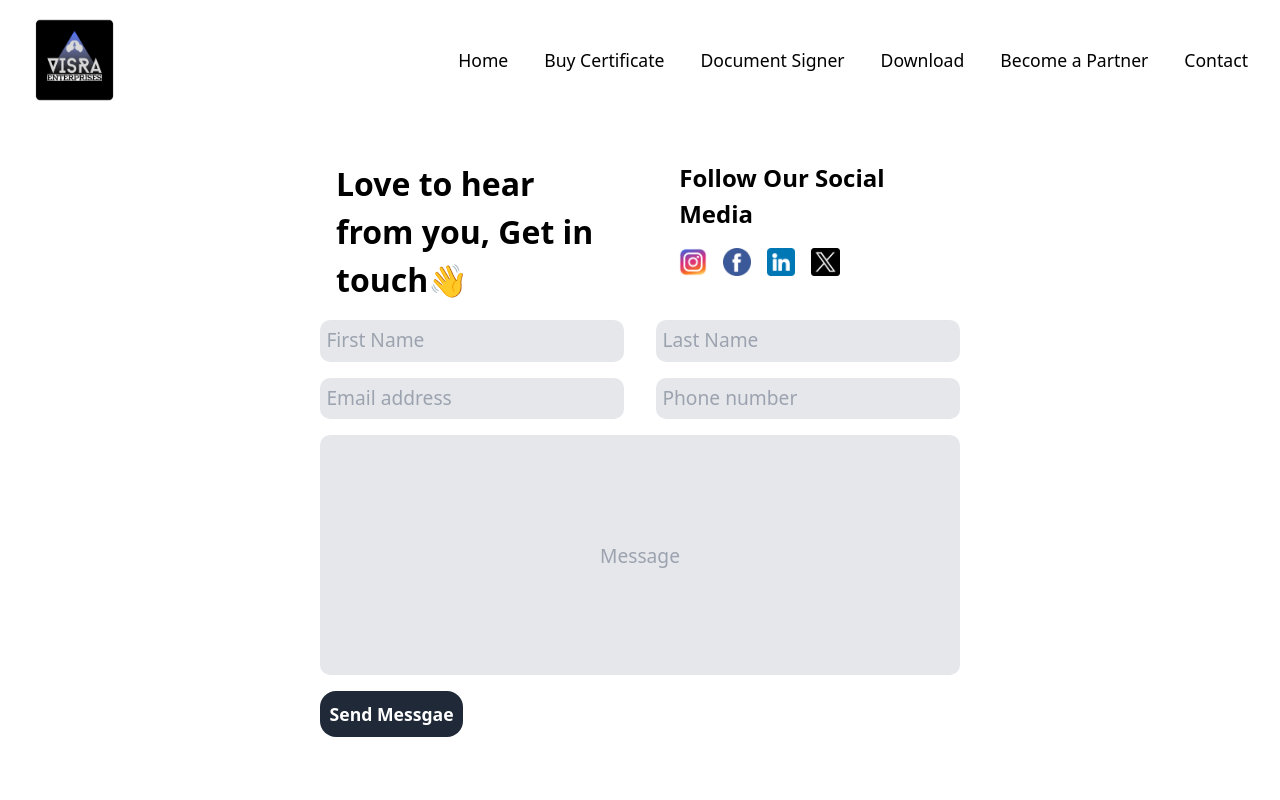
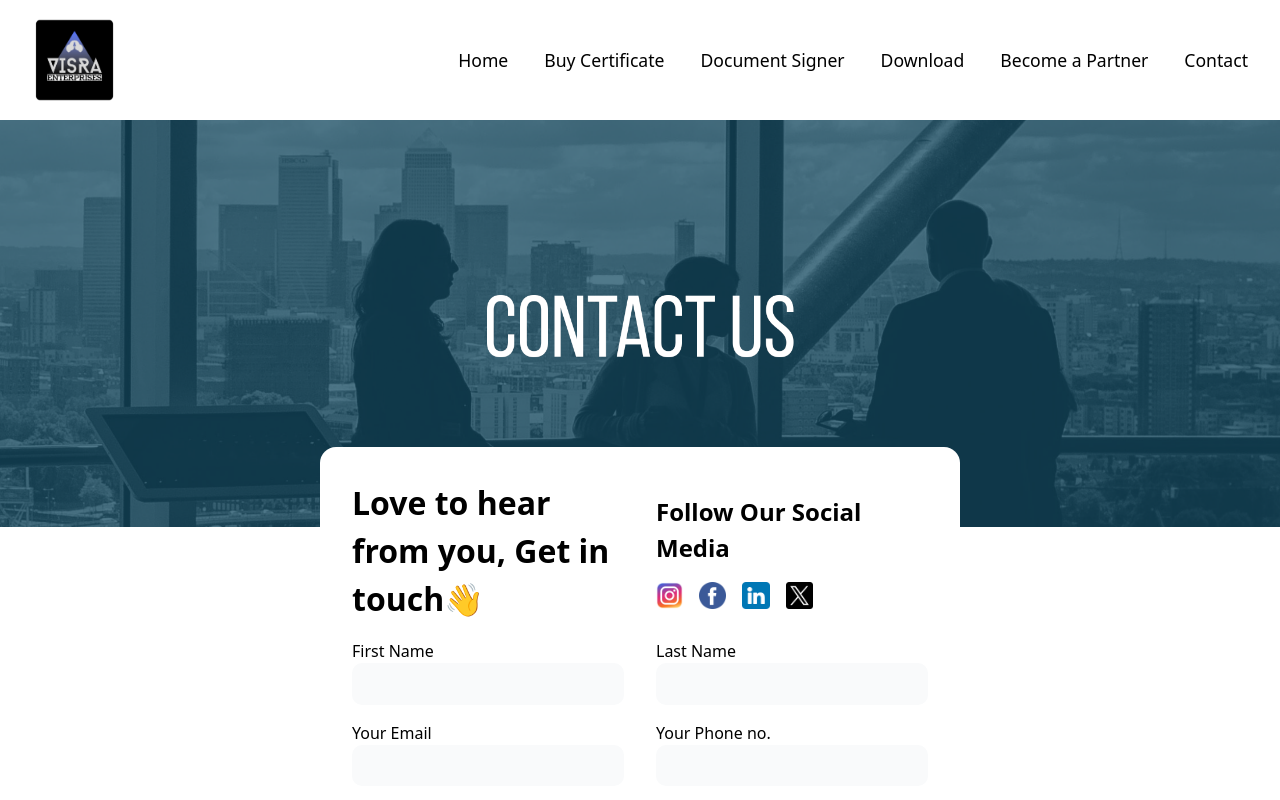
Before and after one commit to Arpit10110/Visra, a Next.js app: page /contact in a window 1280 px wide. Shown: the top 800 px of the page. Built offline with nearby package versions, Linux system fonts and the light colour scheme.

Commit message:
contact page redesign

```diff
--- a/src/app/contact/page.js
+++ b/src/app/contact/page.js
@@ -11,6 +11,7 @@ import  instagram from "@/assets/instagram.png"
 import  facebook from "@/assets/facebook.png"
 import  linkedin from "@/assets/linkedin.png"
 import  twitter from "@/assets/twitter.png"
+import  contactUs from "@/assets/contact-us-banner.png"
 import Image from "next/image";
 const page = () => {
     const [state, handleSubmit] = useForm("mbljrvae");
@@ -21,13 +22,16 @@ const page = () => {
   return (
    <>
    <Navbar/>
-   <div className="flex justify-center pt-[2.5rem] w-full pb-[10rem]">
-    <div className='w-full flex flex-col justify-center items-center gap-[1rem] ' >
-        <div className='flex w-[50%] justify-between below-sm:w-full pl-[1rem] ' >
-            <div className='w-[45%] text-[2rem] below-sm:text-[1.3rem] ' >
+   <div className="pb-[10rem]">
+    <div className='w-full' >
+        <Image className='w-full' src={contactUs} alt="ContactUs"  />
+    </div>
+    <div className='below-sm:w-[90%] below-sm:top-0 below-sm:p-0    w-[50%] flex flex-col justify-center items-center gap-[1rem] m-auto bg-white relative top-[-5rem] rounded-[1rem] p-[2rem]' >
+        <div className='flex w-[100%] items-center  justify-between below-sm:w-full gap-[2rem] below-sm:pl-[1rem] ' >
+            <div className='w-[50%] text-[2rem] below-sm:text-[1.3rem] ' >
                 <h2 className='font-semibold' >Love to hear from you, Get in touch👋</h2>
             </div>
-            <div className='w-[45%] text-[1.5rem] gap-[1rem] flex flex-col below-sm:text-[1.2rem]' >
+            <div className='w-[50%] text-[1.5rem] gap-[1rem] flex flex-col below-sm:text-[1.2rem]' >
                 <h2 className='font-semibold' >Follow Our Social Media</h2>
                 <div className='w-[100%] flex gap-[1rem] ' >
                     <Image className='w-[10%]  ' src={instagram} alt="Instagram"  />
@@ -37,20 +41,33 @@ const page = () => {
                 </div>
             </div>
         </div>
-        <div className='w-full justify-center flex' >
-            <form className=" w-[50%]   rounded-md  below-sm:w-[95%] below-sm:p-[1rem] flex flex-col gap-[1rem] items-start "   id='myForm' onSubmit={handleSubmit}>
+        <div className='w-full ' >
+            <form className=" w-[100%]   rounded-md  below-sm:w-[95%] below-sm:p-[1rem] flex flex-col gap-[1rem] items-start "   id='myForm' onSubmit={handleSubmit}>
                 <div className=" flex gap-[2rem] w-full  ">
-                    <input className='bg-gray-200  w-[50%] p-[0.4rem] text-[1.2rem] rounded-[10px] ' type="text" name='FirstName' placeholder='First Name' required/>
-                    <input className='bg-gray-200 w-[50%] p-[0.4rem] text-[1.2rem] rounded-[10px] ' type="text" name='LastName' placeholder='Last Name' required />
+                    <div className='w-[50%]' >
+                    <h2>First Name</h2>
+                    <input className='bg-gray-50  w-full p-[0.4rem] text-[1.2rem] rounded-[10px] ' type="text" name='FirstName' required/>
+                    </div>
+                    <div className='w-[50%]' >
+                        <h2>Last Name</h2>
+                    <input className='bg-gray-50 w-full p-[0.4rem] text-[1.2rem] rounded-[10px] ' type="text" name='LastName'  required />
+                    </div>
                 </div>
                 <div className=" flex gap-[2rem] w-full  ">
-                    <input className='bg-gray-200 w-[50%] p-[0.4rem] text-[1.2rem] rounded-[10px] ' type="text" name='Email' placeholder='Email address' required/>
-                    <input className='bg-gray-200 w-[50%] p-[0.4rem] text-[1.2rem] rounded-[10px] ' type="text" name='Phone' placeholder='Phone number'  required/>
+                <div className='w-[50%]' >
+                        <h2>Your Email</h2>
+                        <input className='bg-gray-50 w-full p-[0.4rem] text-[1.2rem] rounded-[10px] ' type="text" name='Email' required/>
+                    </div>
+                    <div className='w-[50%]' >
+                        <h2>Your Phone no.</h2>
+                    <input className='bg-gray-50 w-full p-[0.4rem] text-[1.2rem] rounded-[10px] ' type="text" name='Phone'  required/>
+                    </div>
                 </div>
                 <div className="w-full ">
-                    <input className='bg-gray-200 w-full h-[30vh] text-center p-[0.2rem] text-[1.2rem] rounded-[10px] ' type="text" name='Message' placeholder='Message'  required/>
+                    <h2>Message</h2>
+                    <input className='bg-gray-50 w-full h-[30vh] text-center p-[0.2rem] text-[1.2rem] rounded-[10px] ' type="text" name='Message'   required/>
                 </div>
-                <button className='bg-gray-800 p-[0.6rem] text-[1.1rem] font-semibold text-white rounded-[1rem] cursor-pointer border-none ' >Send Messgae</button>
+                <button className='bg-gray-800 p-[0.6rem] w-fit p-l-[1rem] pr-[1rem] text-center text-[1.1rem] font-semibold text-white  cursor-pointer border-none ' >Send Messgae</button>
             </form>
         </div>
     </div>
```
Also changed, not shown: src/assets/contact-us-banner.png (added).
